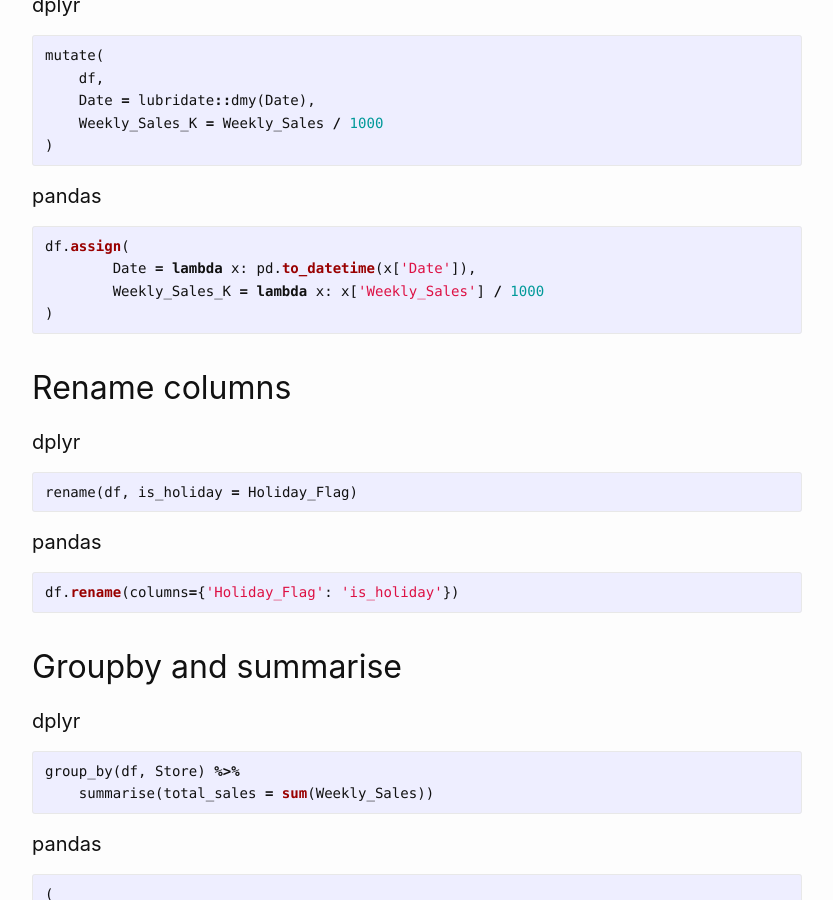
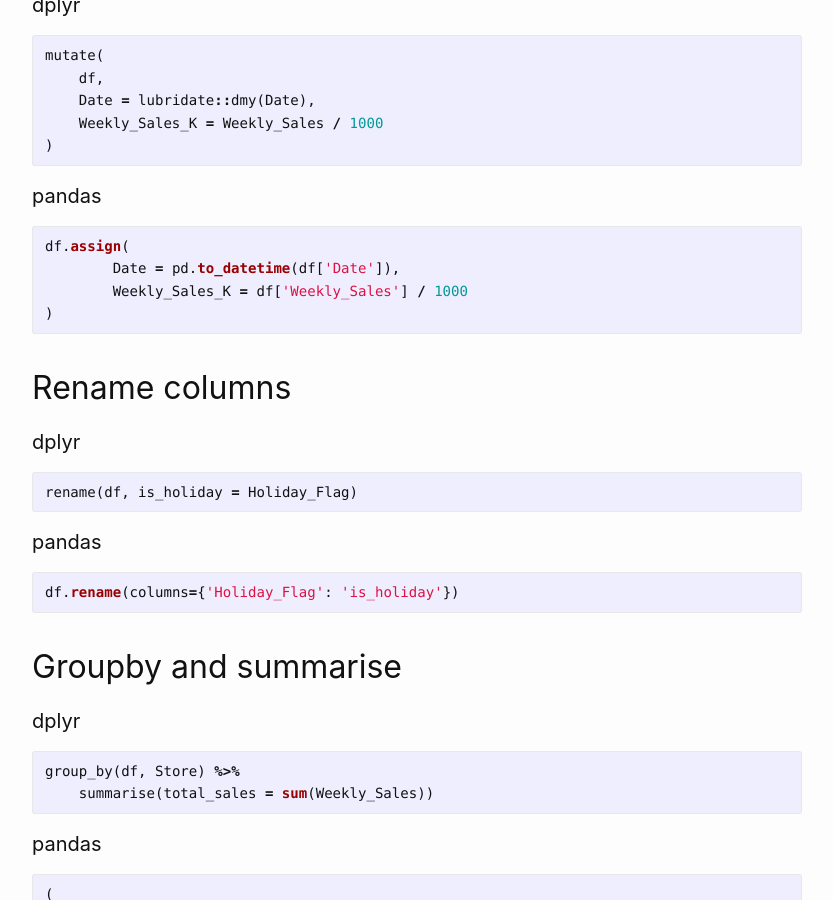
Before and after one commit to bjolko/bjolko.github.io, a Jekyll site: the page built from docs/_posts/2021-05-01-r-to-python.md, in a window 1280 px wide and 900 px high, scrolled down 2249 px. Shown: the whole window, without its empty margins (223-1056 px from the left). Built offline with Jekyll 4.4.1, drawn with Linux system fonts in a browser that asks for light colours; comment, search, counter and statistics services are not loaded.

Commit message:
Fix assign: use `df` instead of `lambda`

````diff
--- a/docs/_posts/2021-05-01-r-to-python.md
+++ b/docs/_posts/2021-05-01-r-to-python.md
@@ -82,8 +82,8 @@
 #### pandas
 ```python
 df.assign(
-	Date = lambda x: pd.to_datetime(x['Date']),
-	Weekly_Sales_K = lambda x: x['Weekly_Sales'] / 1000
+	Date = pd.to_datetime(df['Date']),
+	Weekly_Sales_K = df['Weekly_Sales'] / 1000
 )
 ```
 
````
